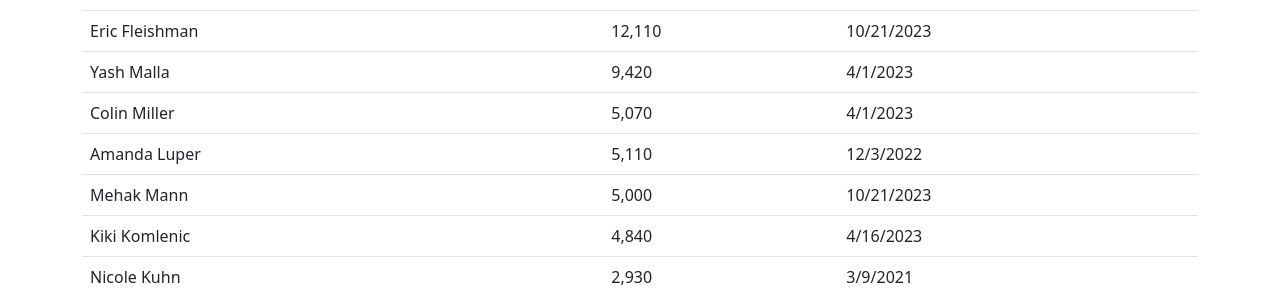
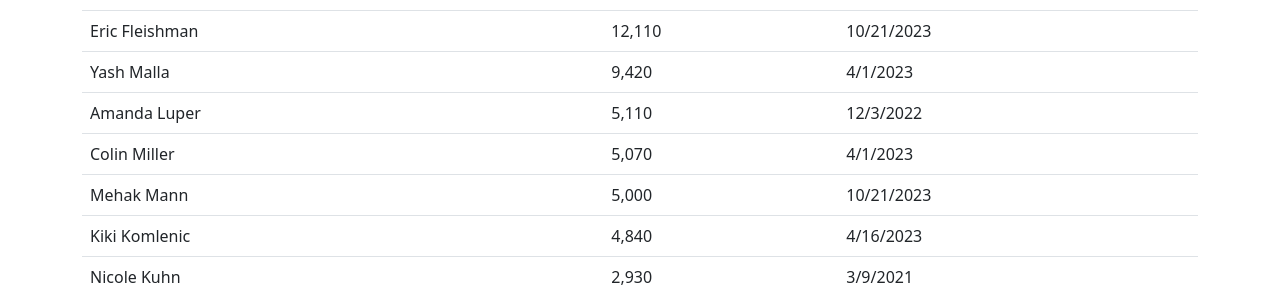
Before and after one commit to johnnyo-games/johnnyo-games.github.io, a Jekyll site: the page built from index.html, in a window 1280 px wide. Shown: the part 894-1191 px from the top of the page. Built offline with Jekyll 4.4.1, drawn with Linux system fonts in a browser that asks for light colours; some of the changed lines change nothing that is shown.

Commit message:
Fix rank

```diff
--- a/index.html
+++ b/index.html
@@ -112,14 +112,14 @@ layout: default
             <td>4/1/2023</td>
         </tr>
         <tr>
+            <td>Amanda Luper</td>
+            <td>5,110</td>
+            <td>12/3/2022</td>
+        </tr>
+        <tr>
             <td>Colin Miller</td>
             <td>5,070</td>
             <td>4/1/2023</td>
-        </tr>
-        <tr>
-            <td>Amanda Luper</td>
-            <td>5,110</td>
-            <td>12/3/2022</td>
         </tr>
         <tr>
             <td>Mehak Mann</td>
```
